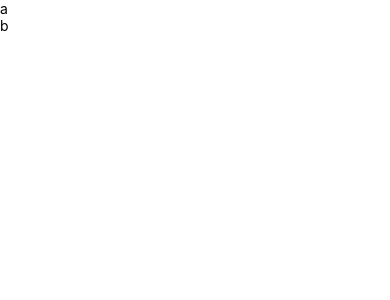
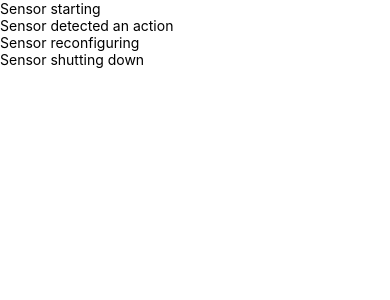
Before and after one commit to rajjeet/countdown, a React Native app: screen / in a window 390 px wide. Shown: the top 300 px of the page. Built offline with nearby package versions, Linux system fonts and the light colour scheme.

Commit message:
Switched to reading data from file

```diff
--- a/EventList.js
+++ b/EventList.js
@@ -4,20 +4,26 @@ import {FlatList, Text} from 'react-native';
 class EventList extends React.Component {
     constructor(props) {
         super(props);
-        this.state = {};
+        this.state = {
+            events: []
+        };
     }
 
     componentDidMount() {
+        const events = require('./db.json').events;
+        this.setState({events});
 
     }
 
     render() {
+        console.log(this.state.events);
+        const {events} = this.state;
         return (
             <FlatList
-                data={[{name: 'a'}, {name: 'b'}]}
-                keyExtractor={(item, index) => item.name}
+                data={events}
+                keyExtractor={item => item.id}
                 renderItem={
-                    ({item}) => <Text>{item.name}</Text>
+                    ({item}) => <Text>{item.title}</Text>
                 }
             />
         );
--- /dev/null
+++ b/db.json
@@ -0,0 +1,24 @@
+{
+  "events": [
+    {
+      "title": "Sensor starting",
+      "data": "2018-01-01T00:00:000Z",
+      "id": "23asd4-234242-3423aad4234"
+    },
+    {
+      "title": "Sensor detected an action",
+      "data": "2018-01-01T01:00:000Z",
+      "id": "2342342423-42342-3324"
+    },
+    {
+      "title": "Sensor reconfiguring",
+      "data": "2018-01-01T02:00:000Z",
+      "id": "2342342-42asda-423asd34"
+    },
+    {
+      "title": "Sensor shutting down",
+      "data": "2018-01-01T03:00:000Z",
+      "id": "2342342-4234234a-sdf234"
+    }
+  ]
+}
```
